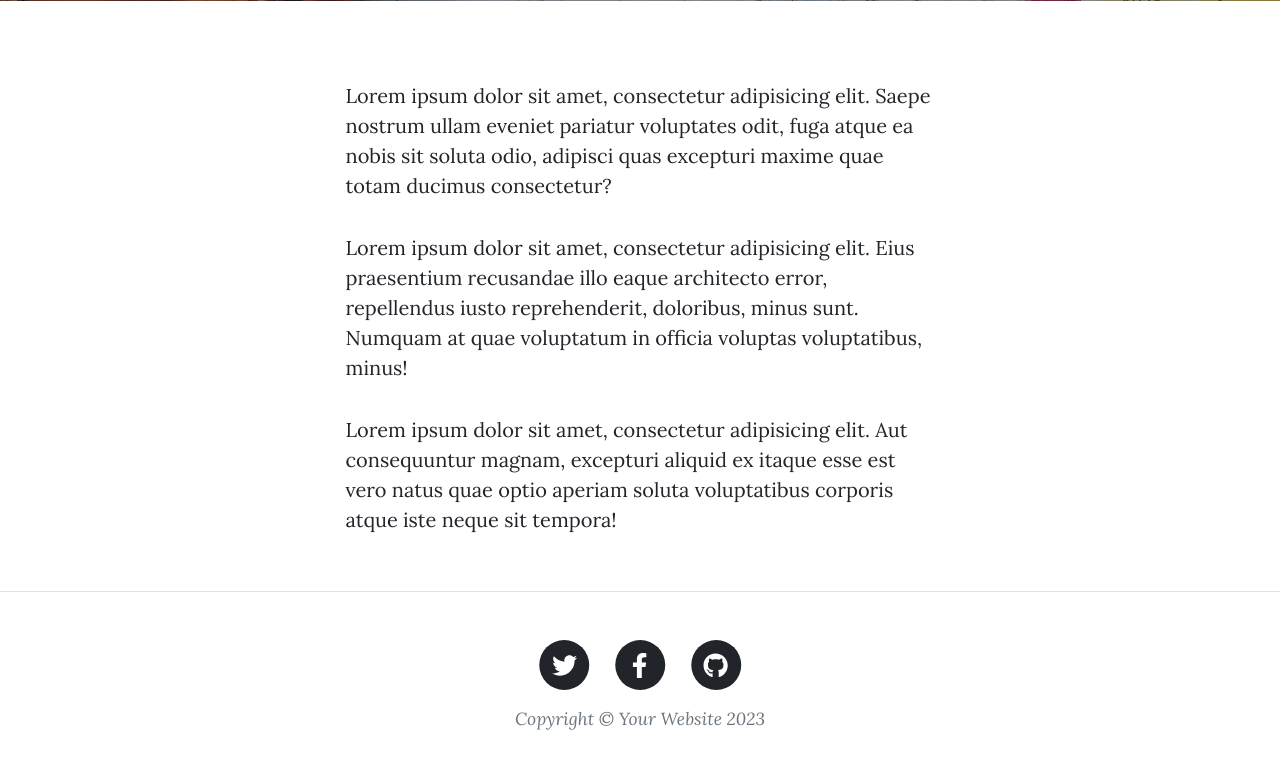
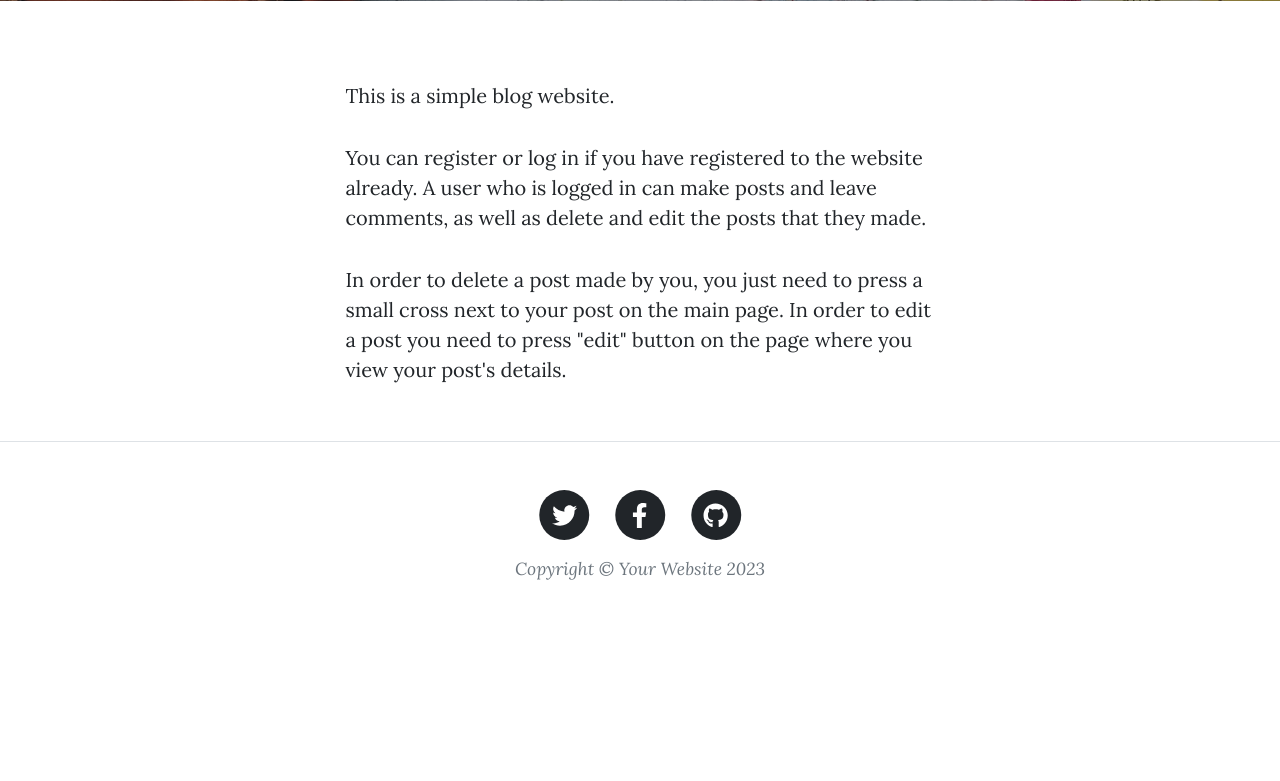
Before and after one commit to muhammad-guluzade/BlogWebsite, a Flask app: template templates/about.html in a window 1280 px wide. Shown: the part 531-1312 px from the top of the page. After the commit the page ends 1111 px from the top, so only its background shows below. Run offline with Flask 3, Linux system fonts and the light colour scheme; the template is opened without the code that fills it, so the values that code supplies are empty; some libraries are stand-ins or nearby versions.

Commit message:
Update about.html

```diff
--- a/templates/about.html
+++ b/templates/about.html
@@ -22,22 +22,17 @@
     <div class="row gx-4 gx-lg-5 justify-content-center">
       <div class="col-md-10 col-lg-8 col-xl-7">
         <p>
-          Lorem ipsum dolor sit amet, consectetur adipisicing elit. Saepe
-          nostrum ullam eveniet pariatur voluptates odit, fuga atque ea nobis
-          sit soluta odio, adipisci quas excepturi maxime quae totam ducimus
-          consectetur?
+          This is a simple blog website.
         </p>
         <p>
-          Lorem ipsum dolor sit amet, consectetur adipisicing elit. Eius
-          praesentium recusandae illo eaque architecto error, repellendus iusto
-          reprehenderit, doloribus, minus sunt. Numquam at quae voluptatum in
-          officia voluptas voluptatibus, minus!
+          You can register or log in if you have registered to the website
+          already. A user who is logged in can make posts and leave comments,
+          as well as delete and edit the posts that they made.
         </p>
         <p>
-          Lorem ipsum dolor sit amet, consectetur adipisicing elit. Aut
-          consequuntur magnam, excepturi aliquid ex itaque esse est vero natus
-          quae optio aperiam soluta voluptatibus corporis atque iste neque sit
-          tempora!
+          In order to delete a post made by you, you just need to press a small cross
+          next to your post on the main page. In order to edit a post you need to press
+          "edit" button on the page where you view your post's details.
         </p>
       </div>
     </div>
```
